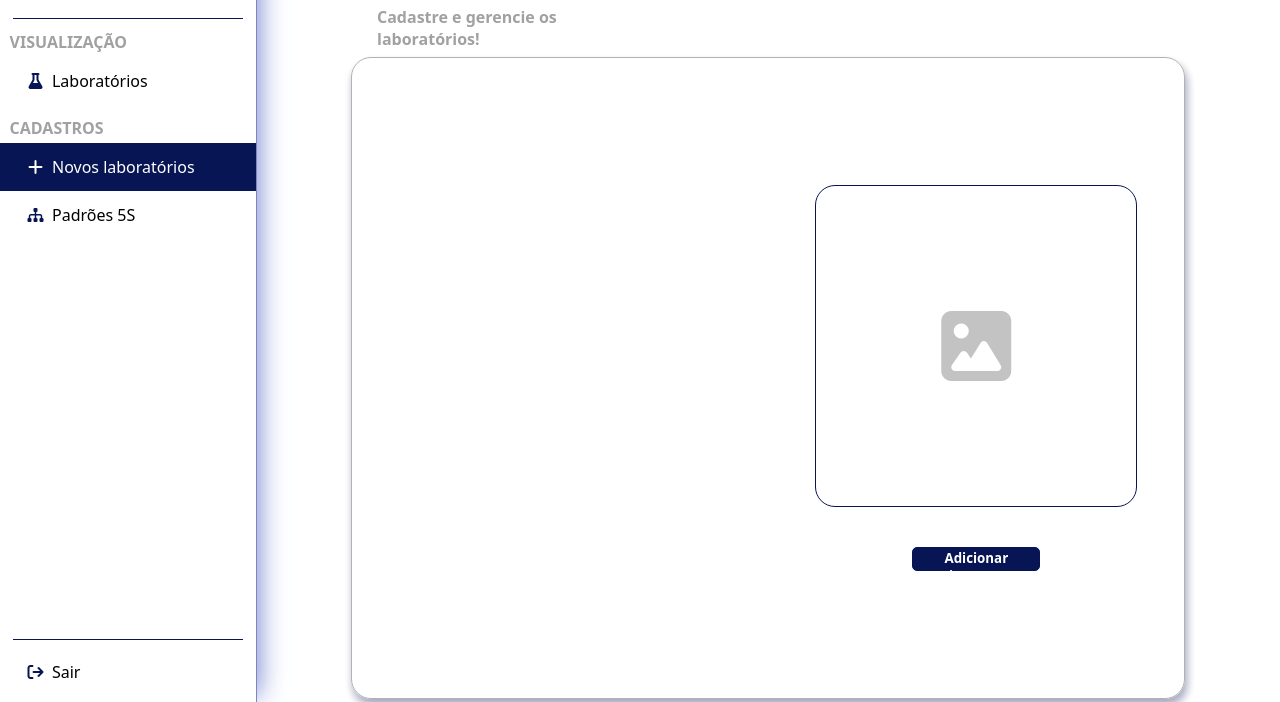
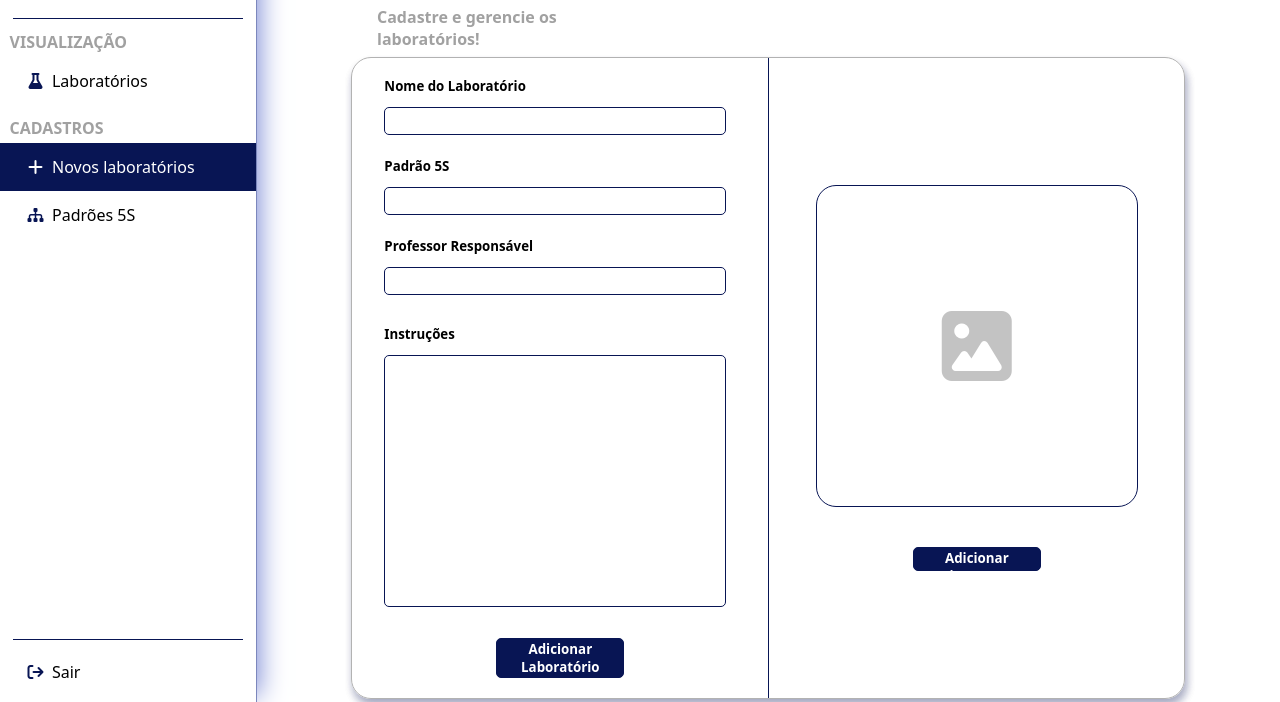
Before and after one commit to nicolaslivi/Sistema-de-Gestao-de-Laboratorios, a plain HTML site: page src/pages/novoLab.html in a window 1280 px wide. Shown: the part 98-800 px from the top of the page. Drawn offline with Linux system fonts and the light colour scheme.

Commit message:
tela Novos Laboratórios finalizada

```diff
--- a/src/pages/novoLab.html
+++ b/src/pages/novoLab.html
@@ -72,7 +72,25 @@
             <div class="conteudo-container">
                 <div class="boxCadastrados">
                     <div class="infos-container">
-
+                        <div class="inputsCadastro-container">
+                            <h5 class="tituloInput" style="margin-top: 2vh;">Nome do Laboratório</h5>
+                            <input type="text" class="inputsCadastro">
+                        </div>
+                        <div class="inputsCadastro-container">
+                            <h5 class="tituloInput" style="margin-top: 2vh;">Padrão 5S</h5>
+                            <input type="text" class="inputsCadastro">
+                        </div>
+                        <div class="inputsCadastro-container">
+                            <h5 class="tituloInput" style="margin-top: 2vh;">Professor Responsável</h5>
+                            <input type="text" class="inputsCadastro">
+                        </div>
+                        <div class="inputsCadastro-container" style="height: 40vh;">
+                            <h5 class="tituloInput" style="margin-top: 2vh;">Instruções</h5>
+                            <textarea class="inputsCadastro" style="height: 30vh; padding-top: 1vh;" id="textarea"></textarea>
+                        </div>
+                        <div class="inputsCadastro-container" style="align-items: center;">
+                            <button id="buttonAddLab">Adicionar Laboratório</button>
+                        </div>
                     </div>
                     <div class="image-container">
                         <div class="boxImage">
--- a/src/style/novoLab.css
+++ b/src/style/novoLab.css
@@ -16,6 +16,7 @@
 .infos-container{
     width: 32.5vw;
     height: 80vh;
+    border-right: 1px solid rgb(8, 21, 84);
 }
 
 .boxImage{
@@ -40,3 +41,54 @@
     height: 3vh;
     font-weight: bolder;
 }
+
+#addImage:hover{
+    background-color: rgb(124, 135, 189);
+    color: rgb(8, 21, 84);
+    border: 1px solid rgb(124, 135, 189);
+}
+
+.inputsCadastro-container{
+    width: 32.5vw;
+    height: 10vh;
+    display: flex;
+    align-items: start;
+    justify-content: center;
+    flex-direction: column;
+}
+
+.tituloInput{
+    margin-left: 2.5vw;
+    margin-bottom: 1.5vh;
+}
+
+.inputsCadastro{
+    padding-left: 0.4vw;
+    width: 26vw;
+    height: 3vh;
+    margin-left: 2.5vw;
+    border-radius: 5px;
+    border: 1px solid rgb(8, 21, 84);
+}
+
+#textarea{
+    resize: none;
+}
+
+#buttonAddLab{
+    background-color: rgb(8, 21, 84);
+    color: white;
+    border-radius: 5px;
+    border: 1px solid rgb(8, 21, 84);
+    font-weight: bolder;
+    height: 5vh;
+    width: 10vw;
+    cursor: pointer;
+    transition: 0.4s;
+}
+
+#buttonAddLab:hover{
+    background-color: rgb(124, 135, 189);
+    color: rgb(8, 21, 84);
+    border: 1px solid rgb(124, 135, 189);
+}
```
